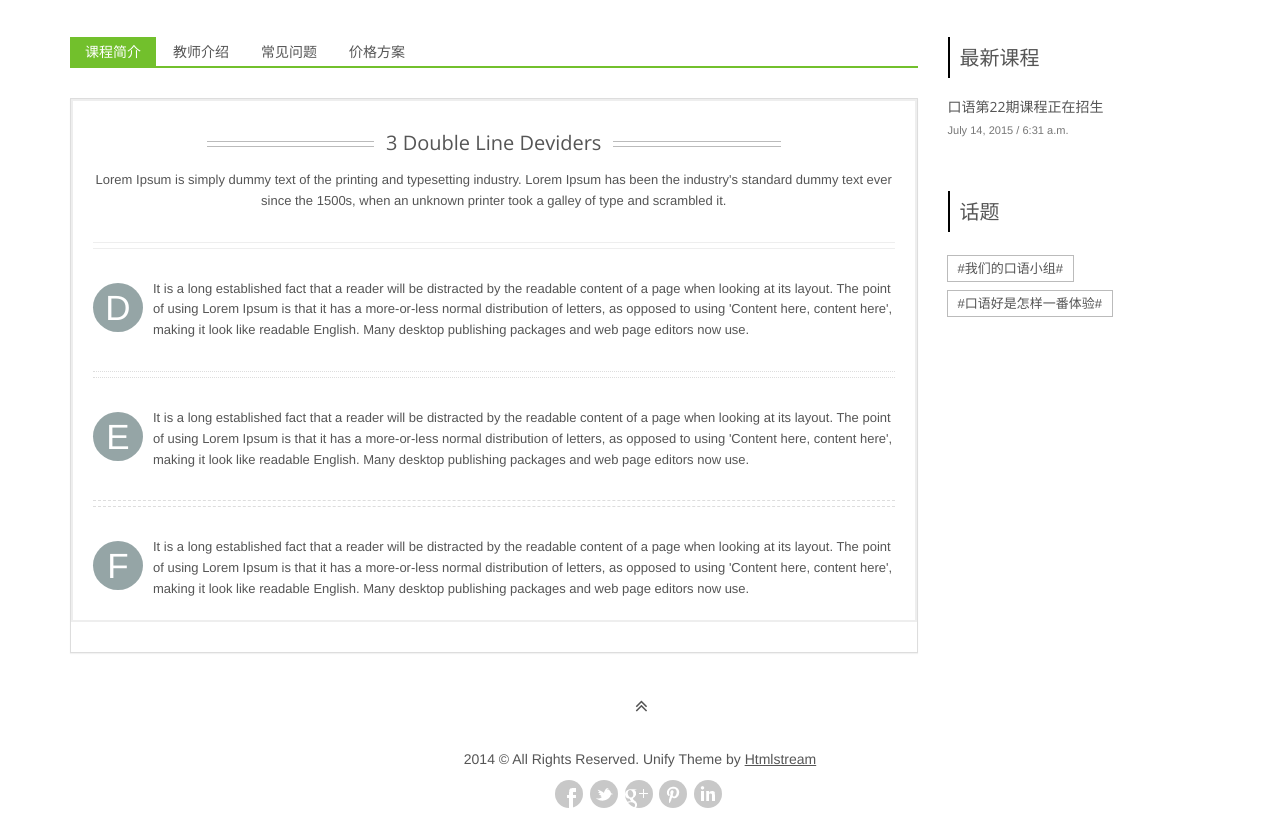
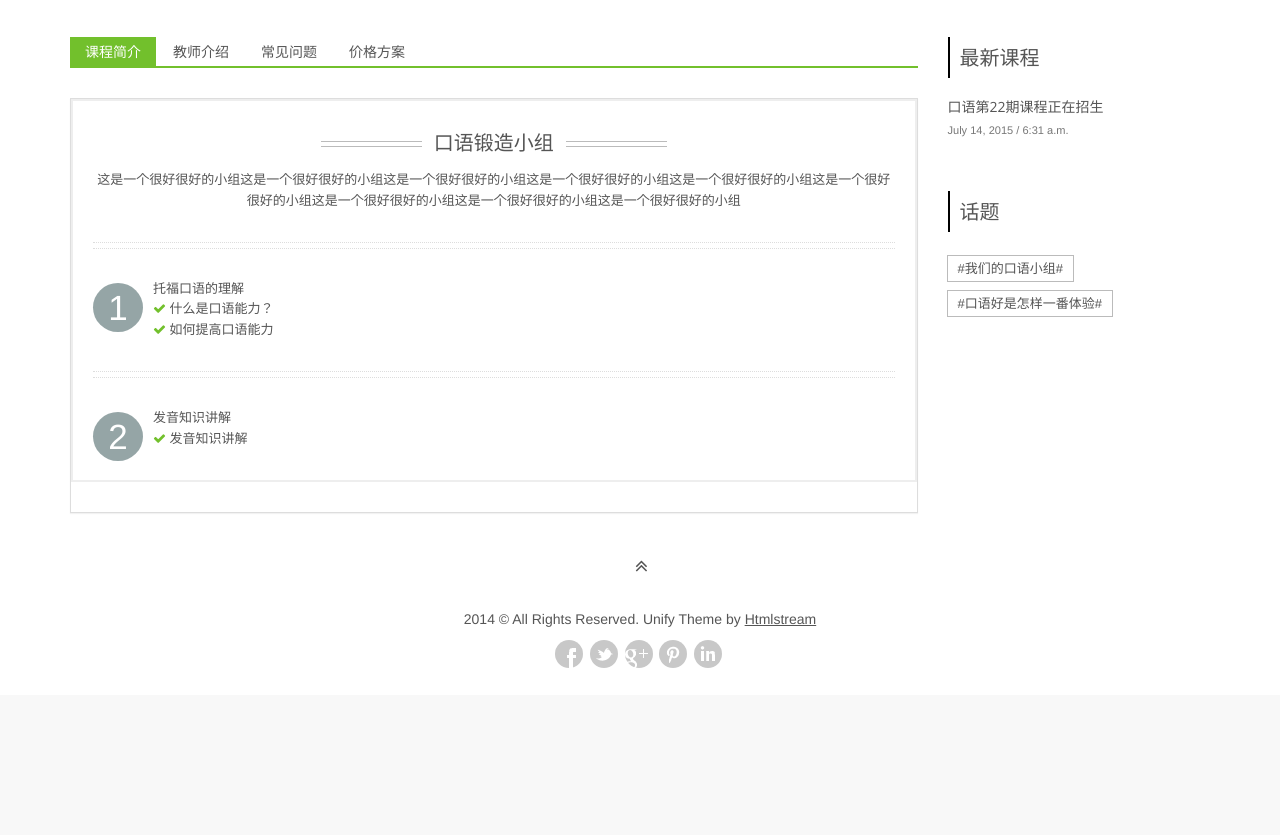
Before and after one commit to jacgrady1/gitTFT, a Django app: page /home/course/1 in a window 1280 px wide. Shown: the part 503-1338 px from the top of the page. After the commit the page ends 1171 px from the top, so only its background shows below. Run offline with Django 3.2, Linux system fonts and the light colour scheme; data comes from the database, SQL or seed files in the repository; both versions use the stored data as it was after the commit; some libraries are stand-ins or nearby versions.

Commit message:
course introduction page

```diff
--- a/project_TFT/app_TFT/templates/course.html
+++ b/project_TFT/app_TFT/templates/course.html
@@ -77,24 +77,20 @@
                                 <div class="panel panel-default">
                                     <div class="tag-box tag-box-v3">
                                         <div class="heading heading-v1">
-                                            <h2>3 Double Line Deviders</h2>
-                                            <p>Lorem Ipsum is simply dummy text of the printing and typesetting industry. Lorem Ipsum has been the industry's standard dummy text ever since the 1500s, when an unknown printer took a galley of type and scrambled it.</p>
+                                            <h2>{{course.name}}</h2>
+                                            <p>{{course.description}}</p>
                                         </div>
-                                        <hr class="devider devider-db">
-                                        <p><span class="dropcap dropcap-bg rounded-x bg-color-grey">D</span>It is a long established fact that a reader will be distracted by the readable content of a page when looking at its layout. The point of using Lorem Ipsum is that it has a more-or-less normal distribution of letters, as opposed to using 'Content here, content here', making it look like readable English. Many desktop publishing packages and web page editors now use.</p>
+                                        {% for lecture in lectures%}
                                         <hr class="devider devider-db-dotted">
-                                        <p><span class="dropcap dropcap-bg rounded-x bg-color-grey">E</span>It is a long established fact that a reader will be distracted by the readable content of a page when looking at its layout. The point of using Lorem Ipsum is that it has a more-or-less normal distribution of letters, as opposed to using 'Content here, content here', making it look like readable English. Many desktop publishing packages and web page editors now use.</p>
-                                        <hr class="devider devider-db-dashed">
-                                        <p><span class="dropcap dropcap-bg rounded-x bg-color-grey">F</span>It is a long established fact that a reader will be distracted by the readable content of a page when looking at its layout. The point of using Lorem Ipsum is that it has a more-or-less normal distribution of letters, as opposed to using 'Content here, content here', making it look like readable English. Many desktop publishing packages and web page editors now use.</p>
+                                        <p><span class="dropcap dropcap-bg rounded-x bg-color-grey">{{lecture.num}}</span>{{lecture.name}}</p>
+                                        <ul class="list-unstyled">
+                                            {% for chapter in lecture.chapter_set.all %}
+                                            <li><i class="fa fa-check color-green"></i> {{chapter.content}}</li>
+                                            {% endfor %}
+                                        </ul>
+                                        {% endfor %}
                                     </div>
-                                    <!--<div class="panel-heading">-->
-                                    <!--<h4 class="panel-title">-->
-                                    <!--{{course.name}}-->
-                                    <!--</h4>-->
-                                    <!--</div>-->
-                                    <!--<div class="panel-body">-->
-                                    <!--{{course.description}}-->
-                                    <!--</div>-->
+
                                 </div>
                             </div>
                         </div>
--- a/project_TFT/app_TFT/templates/index.html
+++ b/project_TFT/app_TFT/templates/index.html
@@ -37,7 +37,7 @@
                                 data-endeasing="Power1.easeIn"
                                 data-captionhidden="off"
                                 style="z-index: 6">
-                                {{course.description}}<br>
+                                {{course.brief}}<br>
                                 Thirsty For Thirty
                             </div>
                             <!-- LAYER -->
--- a/project_TFT/app_TFT/urls.py
+++ b/project_TFT/app_TFT/urls.py
@@ -11,8 +11,6 @@ from django.conf import settings
 urlpatterns = patterns('',
     # home page
     url(r'^$', 'app_TFT.views.home',name='home'),
-    # tool page
-    url(r'^$', 'app_TFT.views.app',name='app'),
 
     # course page /(?P<id>\d+)
     url(r'^course/(?P<id>\d+)$', 'app_TFT.views.course', name='course'),
--- a/project_TFT/app_TFT/views.py
+++ b/project_TFT/app_TFT/views.py
@@ -20,12 +20,6 @@ def home(request):
     return render(request, "index.html", context)
 
 
-def app(request):
-    # tool page
-    context={}
-    return render(request,"index.html",context)
-
-
 def course(request,id):
     # course page
     context={}
@@ -39,11 +33,17 @@ def course(request,id):
             lecturer.append(teacher)
         else:
             coaches.append(teacher)
-    print "teacher:",lecturer
-    print "coach:",coaches
+    #print "teacher:",lecturer
+    #print "coach:",coaches
+
+    lectures = Lecture.objects.filter(course__id=id)
+    #print lectures
+    for lecture in lectures:
+        print lecture.chapter_set.all()
     context={'course':course,
              'questions':questions,
              'lecturers':lecturer,
-             'coaches':coaches
+             'coaches':coaches,
+             'lectures':lectures
              }
     return render(request,"course.html",context)
```
Also changed, not shown: project_TFT/db.sqlite3.
